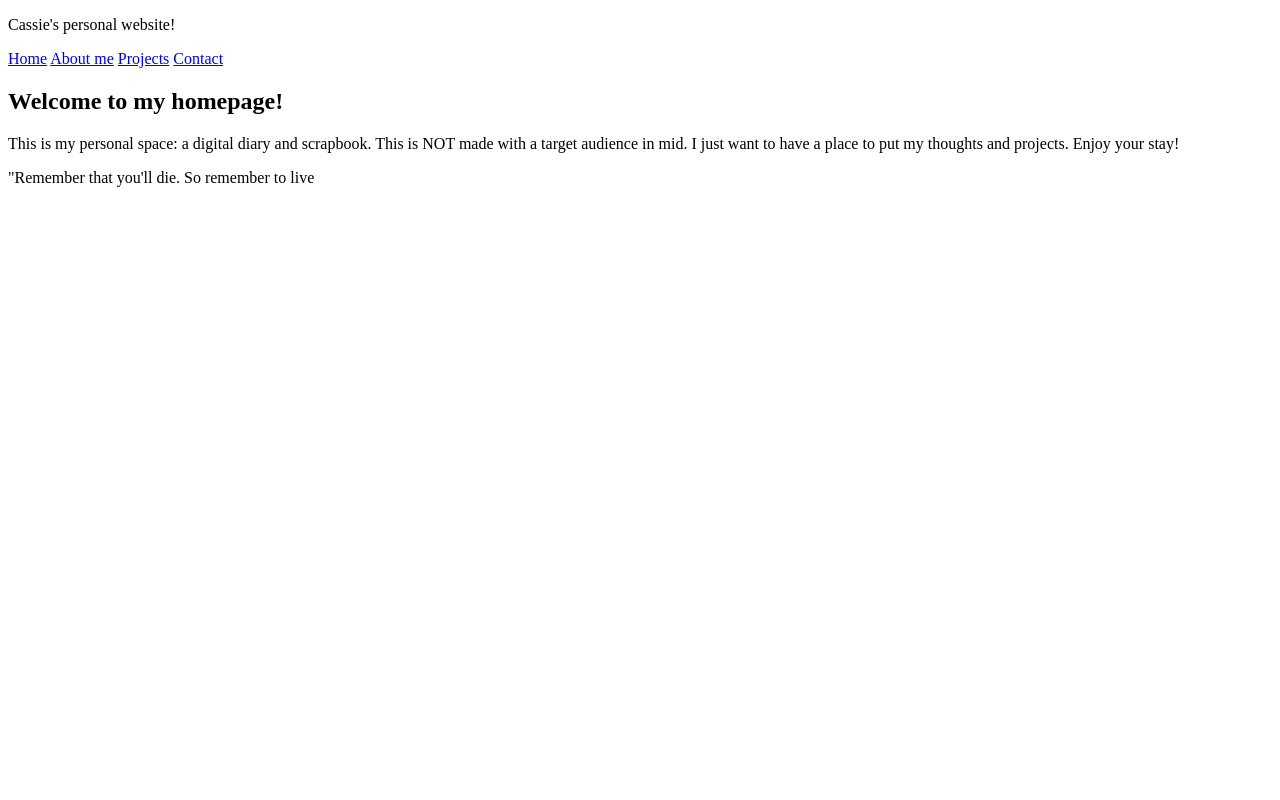
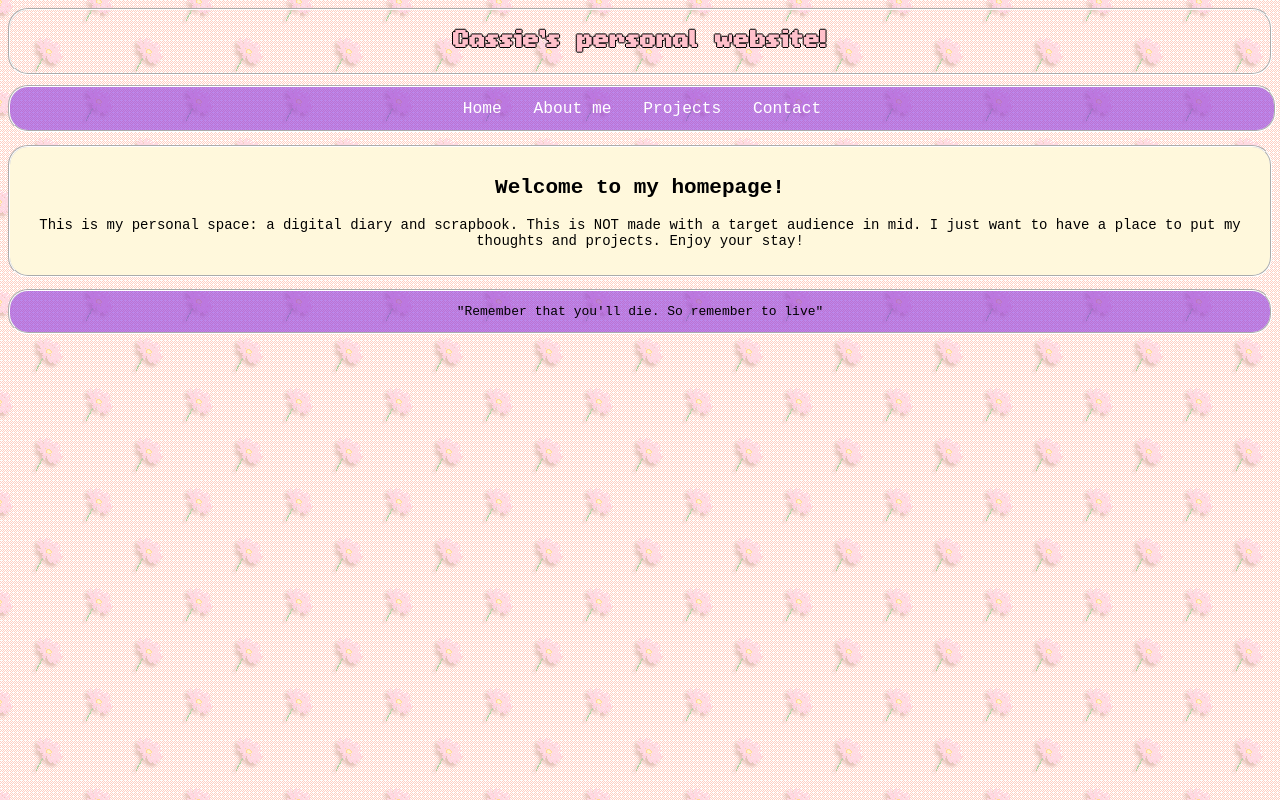
Before and after one commit to Yokkeii/personal-website, a plain HTML site: page index.html in a window 1280 px wide. Drawn offline with Linux system fonts and the light colour scheme.

Commit message:
update styles.css

```diff
--- a/index.html
+++ b/index.html
@@ -8,16 +8,16 @@
 
 </head>
 <body>
-    <div class="topwelcome">
-        <p>Cassie's personal website!</p>
+    <div id="topwelcome">
+        <h3>Cassie's personal website!</h3>
     </div>
-    <div class="navbar">
+    <div id="navbar">
         <a href="index.html">Home</a>
         <a href="about.html">About me</a>
         <a href="projects.html">Projects</a>
         <a href="contact.html">Contact</a>
     </div>
-    <div class="centerbox">
+    <div id="centerbox">
         <h2>Welcome to my homepage!</h2>
         <p>This is my personal space: a digital diary and
             scrapbook. This is NOT made with a target audience in mid.
@@ -25,8 +25,8 @@
             Enjoy your stay!
         </p>
     </div>
-    <div class="bottom">
-        <p>"Remember that you'll die. So remember to live</p>
+    <div id="bottom">
+        <p>"Remember that you'll die. So remember to live"</p>
     </div>
 </body>
 </html>
--- a/styles.css
+++ b/styles.css
@@ -1,15 +1,65 @@
+
+@font-face {
+    font-family: "PixelFont";
+    src: url(assets/fonts/ADDSBP__.TTF);
+}
 body {
-    background-color: white;
+    background-image: url(assets/bgs/bg2.gif);
+    font-family: monospace;
 }
 
 #topwelcome {
     text-align: center;
     font: bolder;
+    font-family: PixelFont;
+    font-size: large;
     color: pink;
     border: groove 2px white;
     border-radius: 20px;
-    text-shadow: 2px 0 black,
-                 0 2px black,
-                 -2px 0 black,
-                 0 -2px black;
+    text-shadow: 1px 0 black, 0 1px black, -1px 0 black, 0 -1px black;
 }
+
+#navbar,#centerbox,#bottom {
+    border: groove 2px white;
+    border-radius: 20px;
+}
+
+#navbar {
+    width: 100%;
+    position: static;
+    margin: auto;
+    margin-top: 10px;
+    text-align: center;
+    background-color: rgba(137, 46, 222, 0.57);
+}
+
+#navbar a {
+    padding: 12px;
+    text-decoration: none;
+    font-size: 1.25em;
+    color: white;
+    display: inline-block;
+}
+
+#navbar a:hover {
+    color: #a471f5;
+}
+
+#centerbox {
+    height: auto;
+    position: static;
+    padding: 12px;
+    margin-top: 1%;
+    margin-bottom: 1%;
+    font-size: 14px;
+    text-align: center;
+    background-color:cornsilk;
+}
+
+#bottom {
+    position: static;
+    margin: auto;
+    margin-bottom: 10px;
+    text-align: center;
+    background-color: rgba(137, 46, 222, 0.57);
+}
```
